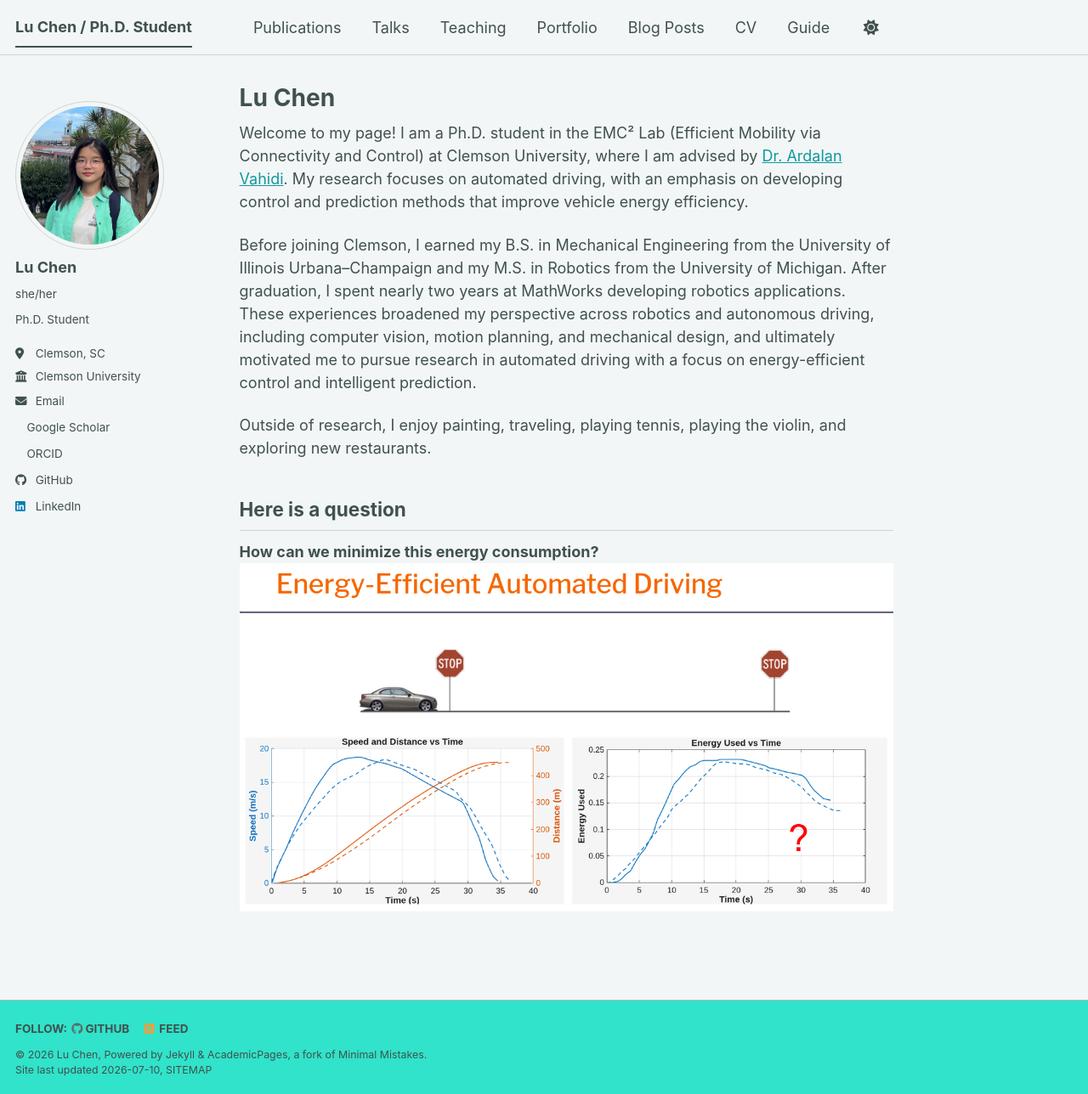
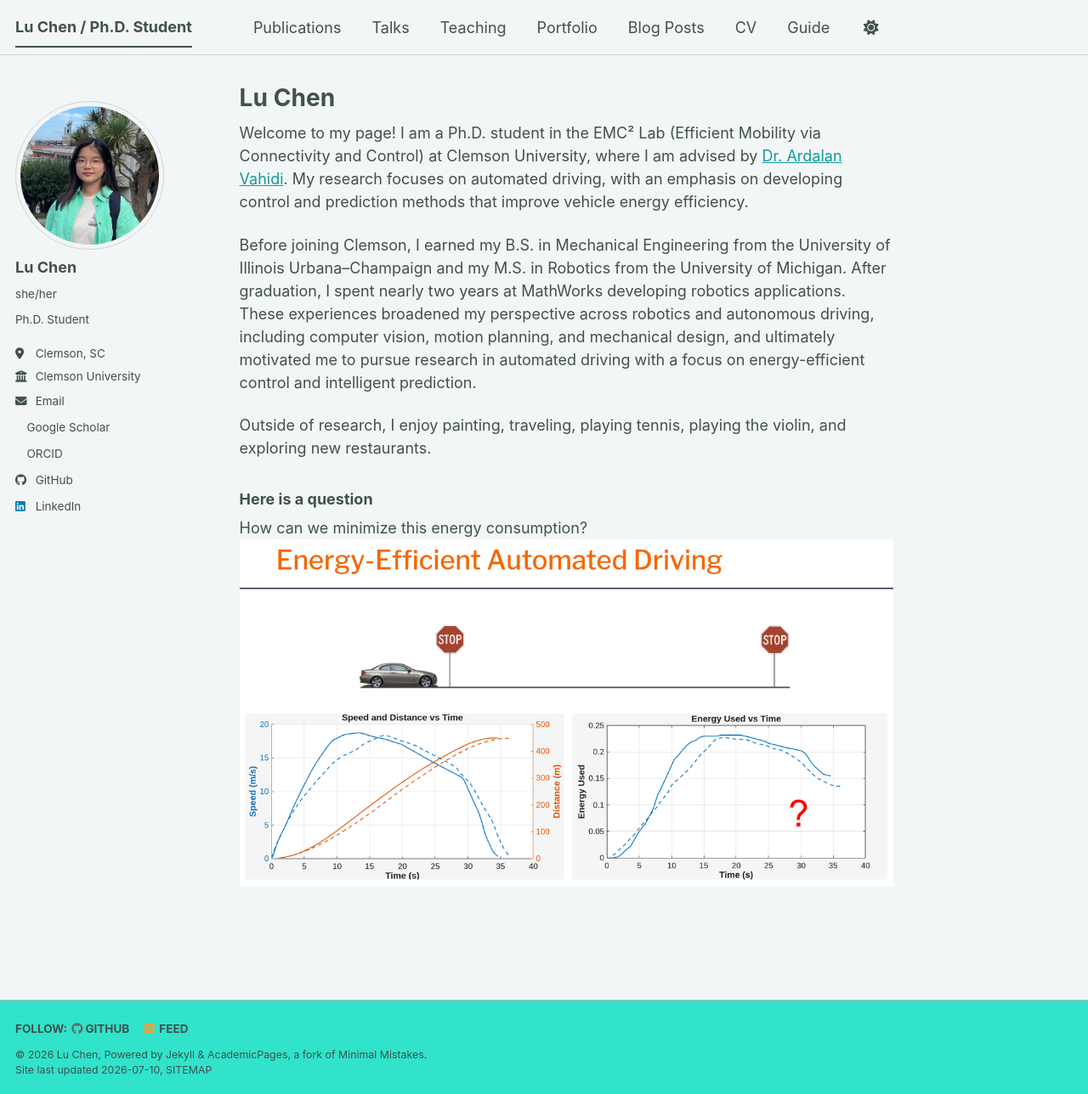
Before and after one commit to lulubell-2/lulubell-2.github.io, a Jekyll site: the page built from _pages/about.md, in a window 1280 px wide and 1288 px high. Shown: the whole window at 85% size. Built offline with Jekyll 4.4.1, drawn with Linux system fonts in a browser that asks for light colours; a style sheet for code colours, icons or effects is not loaded.

```diff
--- a/_pages/about.md
+++ b/_pages/about.md
@@ -13,7 +13,6 @@ Before joining Clemson, I earned my B.S. in Mechanical Engineering from the Univ
 
 Outside of research, I enjoy painting, traveling, playing tennis, playing the violin, and exploring new restaurants.
 
-## Here is a question
-
-**How can we minimize this energy consumption?**
+### Here is a question
+How can we minimize this energy consumption?
 ![Editing a Markdown file for a talk](/images/question_picutre.png)
```
